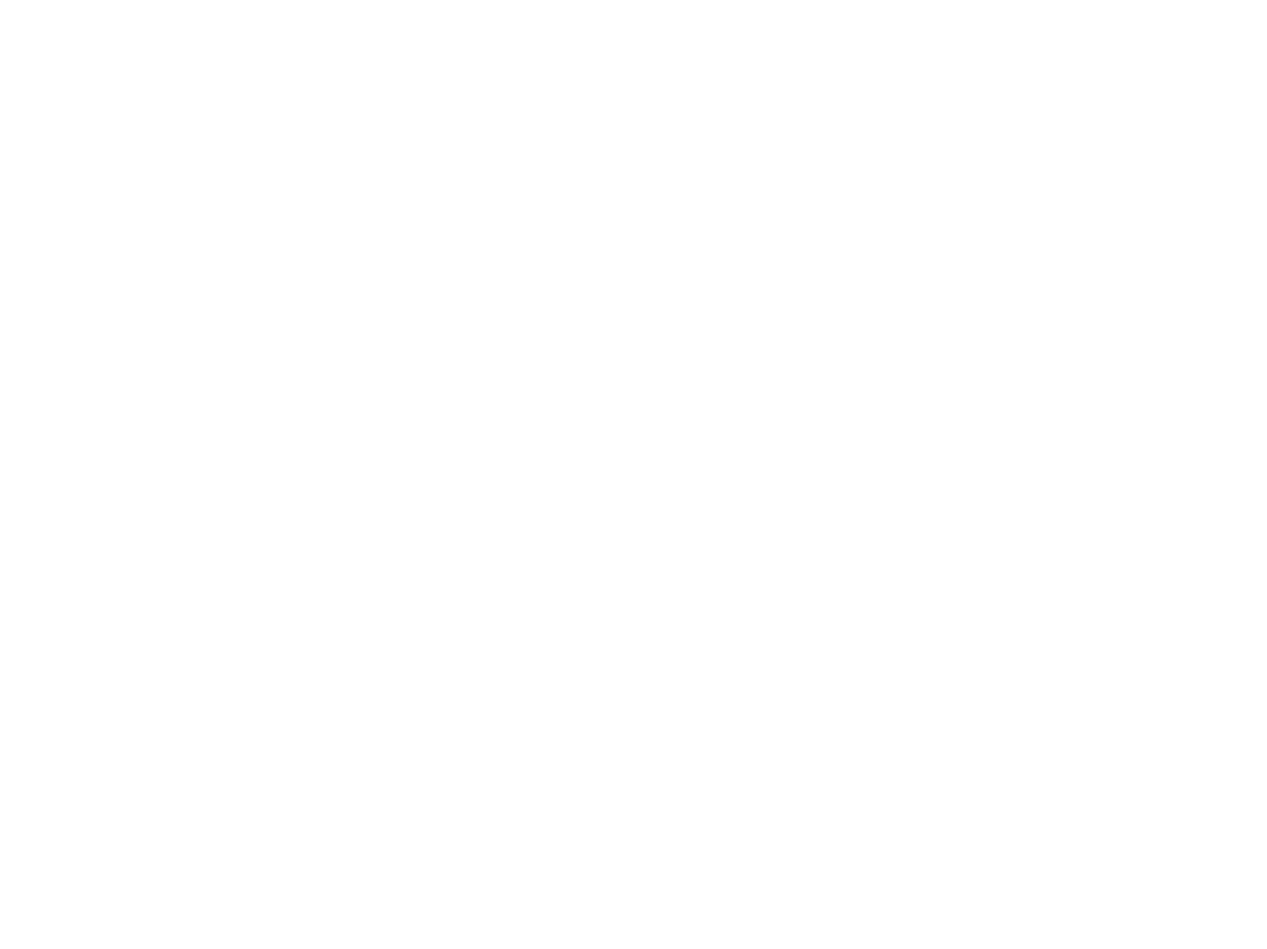
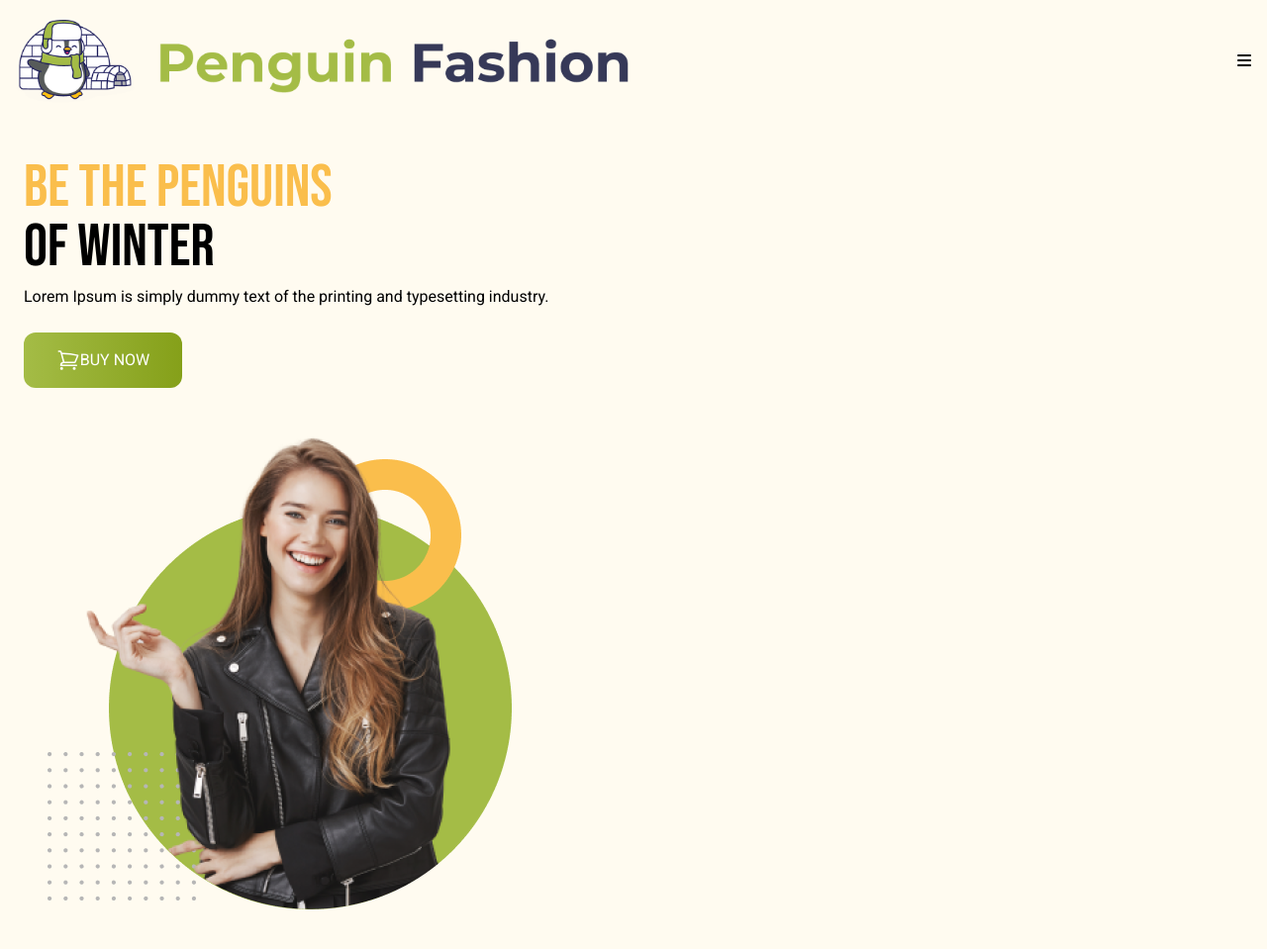
Before and after one commit to RaiyanJiyon/Penguin-Fashion-Website, a plain HTML site: page index.html in a window 1280 px wide. Shown: the whole page at 99% size. Before the commit the page ends 800 px from the top, so only its background shows below. Drawn offline with nearby package versions, Linux system fonts and the light colour scheme.

Commit message:
Added navbar for 660px screen size

```diff
--- a/index.html
+++ b/index.html
@@ -1,17 +1,69 @@
 <!DOCTYPE html>
 <html lang="en">
-<head>
-    <meta charset="UTF-8">
-    <meta name="viewport" content="width=device-width, initial-scale=1.0">
+  <head>
+    <meta charset="UTF-8" />
+    <meta name="viewport" content="width=device-width, initial-scale=1.0" />
     <title>Penguin Fashion</title>
+    <link rel="stylesheet" href="input.css" />
     <script src="https://cdn.tailwindcss.com"></script>
-    <link rel="preconnect" href="https://fonts.googleapis.com">
-    <link rel="preconnect" href="https://fonts.gstatic.com" crossorigin>
-    <link href="https://fonts.googleapis.com/css2?family=Bebas+Neue&family=Roboto:ital,wght@0,100;0,300;0,400;0,500;0,700;0,900;1,100;1,300;1,400;1,500;1,700;1,900&display=swap" rel="stylesheet">
-</head>
-<body>
-    <header></header>
+    <link rel="preconnect" href="https://fonts.googleapis.com" />
+    <link rel="preconnect" href="https://fonts.gstatic.com" crossorigin />
+    <link
+      href="https://fonts.googleapis.com/css2?family=Bebas+Neue&family=Roboto:ital,wght@0,100;0,300;0,400;0,500;0,700;0,900;1,100;1,300;1,400;1,500;1,700;1,900&display=swap"
+      rel="stylesheet"
+    />
+    <style>
+      .roboto-font {
+        font-family: "Roboto", sans-serif;
+      }
+
+      .bebas-neue-font {
+        font-family: "Bebas Neue", sans-serif;
+      }
+    </style>
+    <link rel="stylesheet" href="https://cdnjs.cloudflare.com/ajax/libs/font-awesome/6.6.0/css/all.min.css" integrity="sha512-Kc323vGBEqzTmouAECnVceyQqyqdsSiqLQISBL29aUW4U/M7pSPA/gEUZQqv1cwx4OnYxTxve5UMg5GT6L4JJg==" crossorigin="anonymous" referrerpolicy="no-referrer" />
+  </head>
+  <body class="roboto-font">
+    <!-- header starts here -->
+    <header class="bg-[#fffbf0] w-full h-auto">
+      <!-- navbar -->
+      <nav class="flex justify-between items-center pt-5 px-4">
+        <!-- logo -->
+        <div class="w-2/4">
+          <img src="icons/logo.png" alt="">
+        </div>
+        <div class="cursor-pointer">
+          <i class="fa-solid fa-bars"></i>
+        </div>
+      </nav>
+
+      <!-- banner -->
+      <div class="mt-14 px-6">
+        <!-- banner content -->
+        <div>
+          <h1 class="bebas-neue-font text-6xl uppercase">
+            <span class="text-[#FABE4C] font-normal">Be the Penguins</span> <br>
+            of Winter
+          </h1>
+          <p class="mt-2 mb-6">
+            Lorem Ipsum is simply dummy text of the
+            printing and typesetting industry.
+          </p>
+          <button class=" flex justify-center items-center rounded-xl w-40 h-14 bg-gradient-to-r from-[#A4BC46] to-[#85A019] text-white uppercase">
+            <svg xmlns="http://www.w3.org/2000/svg" fill="none" viewBox="0 0 24 24" stroke-width="1.5" stroke="currentColor" class="w-6">
+              <path stroke-linecap="round" stroke-linejoin="round" d="M2.25 3h1.386c.51 0 .955.343 1.087.835l.383 1.437M7.5 14.25a3 3 0 0 0-3 3h15.75m-12.75-3h11.218c1.121-2.3 2.1-4.684 2.924-7.138a60.114 60.114 0 0 0-16.536-1.84M7.5 14.25 5.106 5.272M6 20.25a.75.75 0 1 1-1.5 0 .75.75 0 0 1 1.5 0Zm12.75 0a.75.75 0 1 1-1.5 0 .75.75 0 0 1 1.5 0Z"/>
+            </svg>
+            Buy Now
+          </button>
+        </div>
+        <!-- banner image -->
+        <div class="w-3/4 py-10 mx-6">
+          <img src="images/model.png" alt="">
+        </div>
+      </div>
+    </header>
+    <!-- header endss here -->
     <main></main>
     <footer></footer>
-</body>
+  </body>
 </html>
```
